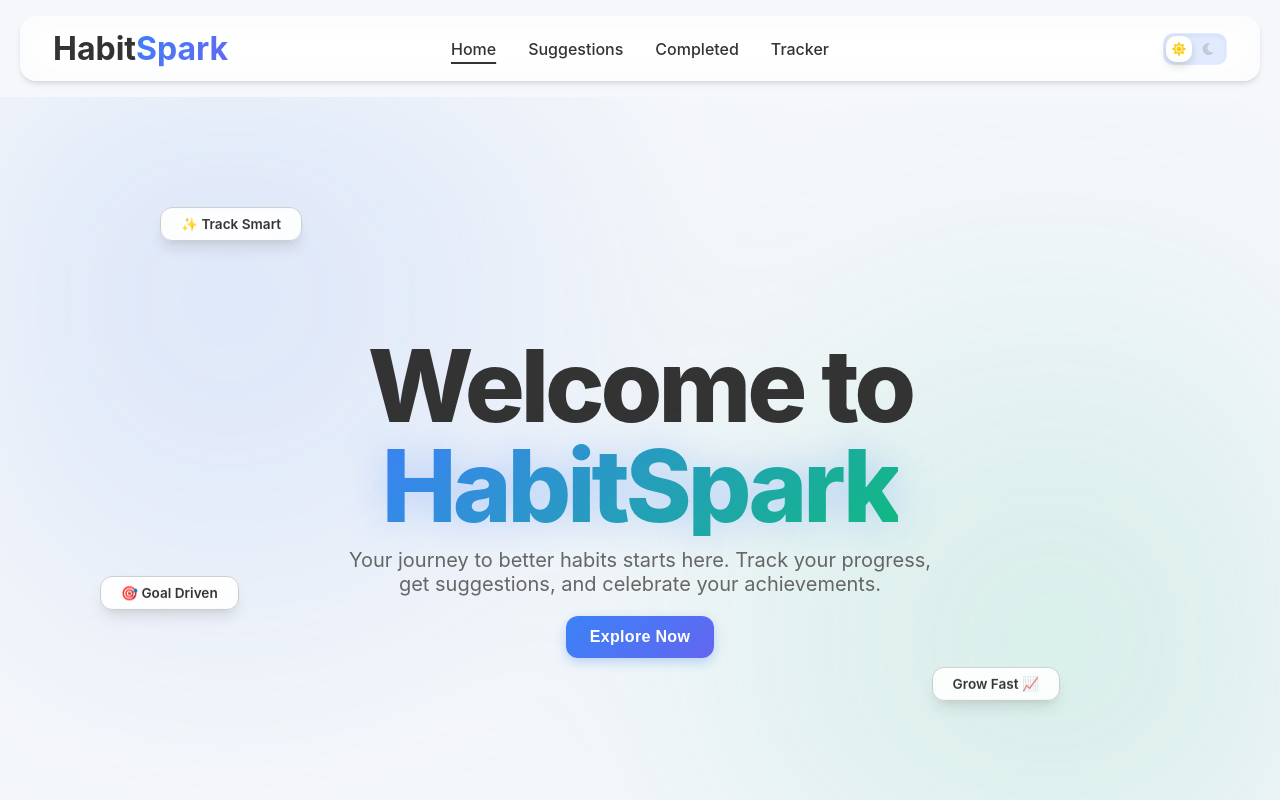
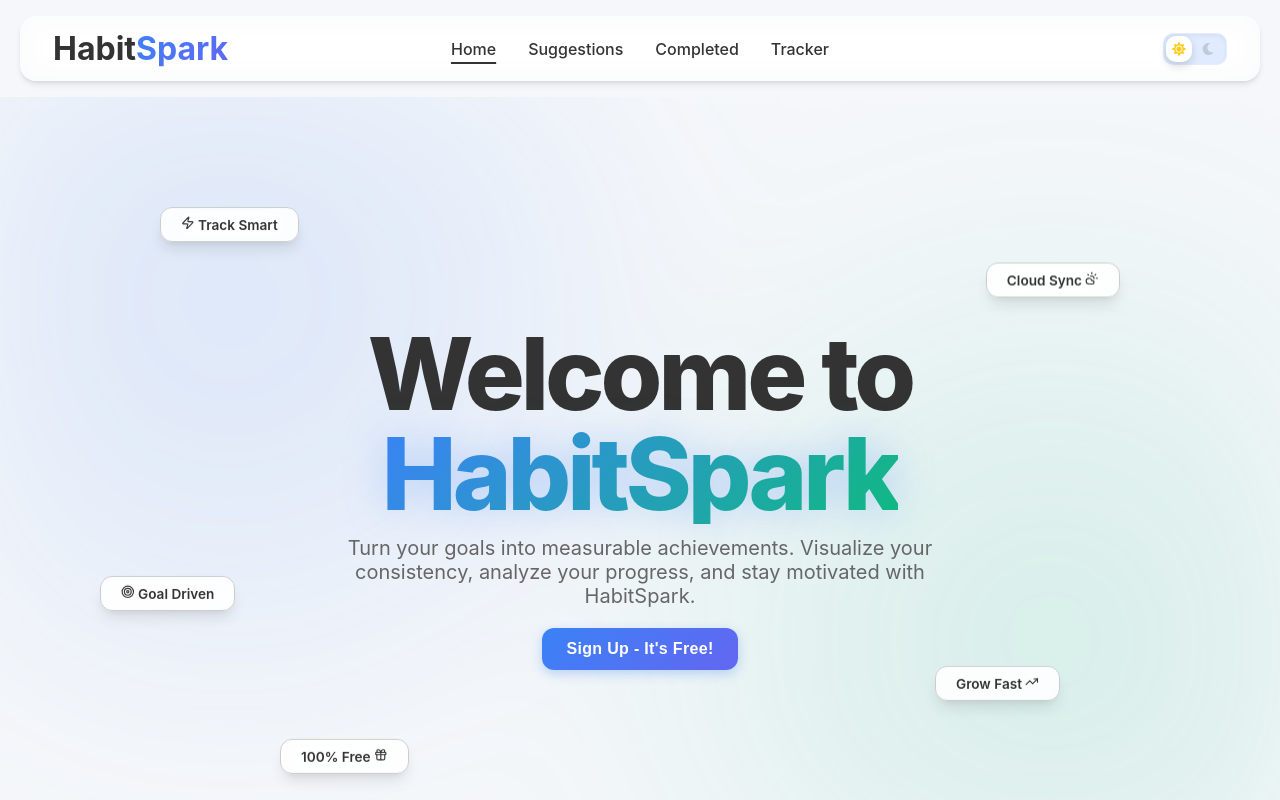
Before and after one commit to Triumphant307/habit-spark-2.0, a Next.js app: page / in a window 1280 px wide. Shown: the top 800 px of the page. Built offline with nearby package versions, Linux system fonts and the light colour scheme; no server answers.

Commit message:
feat: enhance Hero component with SaaS visuals and Lucide icons

```diff
--- a/src/Styles/Home/Home.module.css
+++ b/src/Styles/Home/Home.module.css
@@ -188,6 +188,16 @@
   left: 5%;
 }
 
+.Home_Badge4 {
+  top: 20%;
+  right: 10%;
+}
+
+.Home_Badge5 {
+  bottom: 15%;
+  left: 20%;
+}
+
 @media (max-width: 900px) {
   .Home_Badge3 {
     display: none;
--- a/src/components/Home/Hero.tsx
+++ b/src/components/Home/Hero.tsx
@@ -10,6 +10,13 @@ import {
   badgeVariants,
   itemVariants,
 } from "./HomeAnimations";
+import {
+  LuZap,
+  LuTrendingUp,
+  LuTarget,
+  LuCloudSun,
+  LuGift,
+} from "react-icons/lu";
 
 const Hero: React.FC = () => {
   const createRipple = useRipple();
@@ -41,7 +48,7 @@ const Hero: React.FC = () => {
             },
           }}
         >
-          ✨ Track Smart
+          <LuZap /> Track Smart
         </motion.div>
         <motion.div
           className={`${styles.Home_Badge} ${styles.Home_Badge2}`}
@@ -56,7 +63,7 @@ const Hero: React.FC = () => {
             },
           }}
         >
-          Grow Fast 📈
+          Grow Fast <LuTrendingUp />
         </motion.div>
         <motion.div
           className={`${styles.Home_Badge} ${styles.Home_Badge3}`}
@@ -72,7 +79,40 @@ const Hero: React.FC = () => {
             },
           }}
         >
-          🎯 Goal Driven
+          <LuTarget /> Goal Driven
+        </motion.div>
+        <motion.div
+          className={`${styles.Home_Badge} ${styles.Home_Badge4}`}
+          custom={3}
+          variants={badgeVariants}
+          animate={{
+            y: [0, 12, 0],
+            transition: {
+              duration: 6,
+              repeat: Infinity,
+              ease: "easeInOut" as const,
+              delay: 1.5,
+            },
+          }}
+        >
+          Cloud Sync <LuCloudSun />
+        </motion.div>
+
+        <motion.div
+          className={`${styles.Home_Badge} ${styles.Home_Badge5}`}
+          custom={4}
+          variants={badgeVariants}
+          animate={{
+            y: [0, -6, 0],
+            transition: {
+              duration: 5.5,
+              repeat: Infinity,
+              ease: "easeInOut" as const,
+              delay: 2,
+            },
+          }}
+        >
+          100% Free <LuGift />
         </motion.div>
 
         <motion.h1 className={styles.Home_Title} variants={itemVariants}>
@@ -82,7 +122,7 @@ const Hero: React.FC = () => {
         <motion.p className={styles.Home_Description} variants={itemVariants}>
           {isReturning
             ? "We are glad to see you again! Your consistency is paying off."
-            : "Your journey to better habits starts here. Track your progress, get suggestions, and celebrate your achievements."}
+            : "Turn your goals into measurable achievements. Visualize your consistency, analyze your progress, and stay motivated with HabitSpark."}
         </motion.p>
         <motion.div className={styles.Home_CTA} variants={itemVariants}>
           <Link href="/suggestion" className={styles.home__button_link}>
@@ -90,7 +130,7 @@ const Hero: React.FC = () => {
               onPointerDown={(e) => createRipple(e)}
               className={styles.Home_HeroButton}
             >
-              {isReturning ? "Continue" : "Explore Now"}
+              {isReturning ? "Sign Up - It's Free!" : "Sign Up - It's Free!"}
             </button>
           </Link>
         </motion.div>
```
Also changed, not shown: 1 other file (tests, documents, lock files or other folders).
